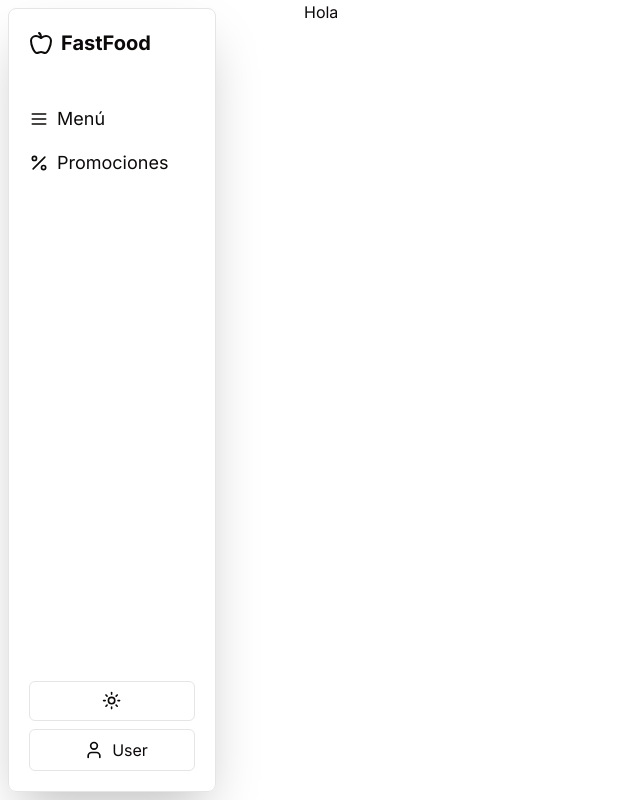
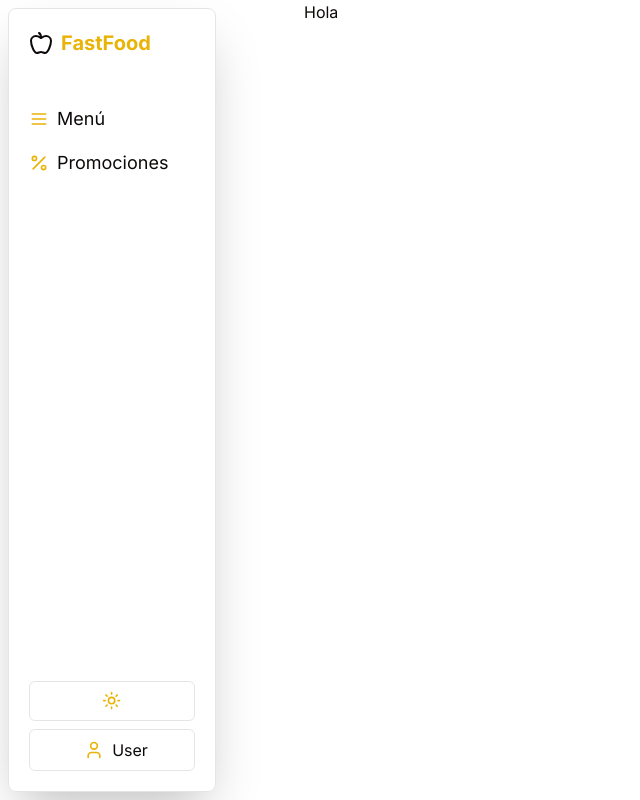
Before and after one commit to NNeshz/sistema-de-reservas, a Next.js app in the folder frontend/: page / in a window 1280 px wide. Shown: the whole page, without its empty margins (0-640 px from the left). Built offline with nearby package versions, Linux system fonts and the light colour scheme.

Commit message:
chore: Update theme toggle icons and sidebar links color

```diff
--- a/frontend/src/components/ModeToggle.tsx
+++ b/frontend/src/components/ModeToggle.tsx
@@ -19,8 +19,8 @@ export function ModeToggle() {
     <DropdownMenu>
       <DropdownMenuTrigger asChild>
         <Button variant="outline" size="icon" className="w-full">
-          <Sun className="h-[1.2rem] w-[1.2rem] rotate-0 scale-100 transition-all dark:-rotate-90 dark:scale-0" />
-          <Moon className="absolute h-[1.2rem] w-[1.2rem] rotate-90 scale-0 transition-all dark:rotate-0 dark:scale-100" />
+          <Sun className="h-[1.2rem] w-[1.2rem] rotate-0 scale-100 transition-all dark:-rotate-90 dark:scale-0 text-yellow-500" />
+          <Moon className="absolute h-[1.2rem] w-[1.2rem] rotate-90 scale-0 transition-all dark:rotate-0 dark:scale-100 text-yellow-500" />
           <span className="sr-only">Toggle theme</span>
         </Button>
       </DropdownMenuTrigger>
--- a/frontend/src/components/Sidebar.tsx
+++ b/frontend/src/components/Sidebar.tsx
@@ -21,7 +21,7 @@ const Sidebar = () => {
       <div>
         <div className="mb-12">
           <Link href="/" className="font-bold text-xl flex gap-2 items-center hover:cursor-pointer">
-            <Apple className="w-6 h-6" /> FastFood
+            <Apple className="w-6 h-6" /> <p className="text-yellow-500">FastFood</p>
           </Link>
         </div>
         <nav className="flex flex-col gap-y-4">
@@ -29,13 +29,13 @@ const Sidebar = () => {
             href="/menu"
             className="text-lg flex gap-2 items-center hover:cursor-pointer"
           >
-            <MenuIcon className="w-5 h-5" /> Menú
+            <MenuIcon className="w-5 h-5 text-yellow-500" /> Menú
           </Link>
           <Link
             href="/promociones"
             className="text-lg flex gap-2 items-center hover:cursor-pointer"
           >
-            <Percent className="w-5 h-5" /> Promociones
+            <Percent className="w-5 h-5 text-yellow-500" /> Promociones
           </Link>
         </nav>
       </div>
@@ -44,7 +44,7 @@ const Sidebar = () => {
         <ModeToggle />
         <DropdownMenu>
           <DropdownMenuTrigger className="flex items-center border w-full py-2 pl-2 gap-2 rounded-md justify-center">
-            <User className="w-5 h-5" />
+            <User className="w-5 h-5 text-yellow-500" />
             User
           </DropdownMenuTrigger>
           <DropdownMenuContent>
```
